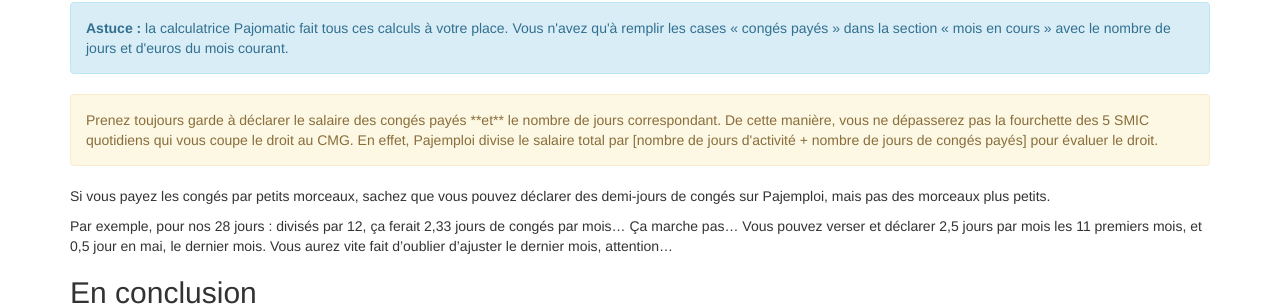
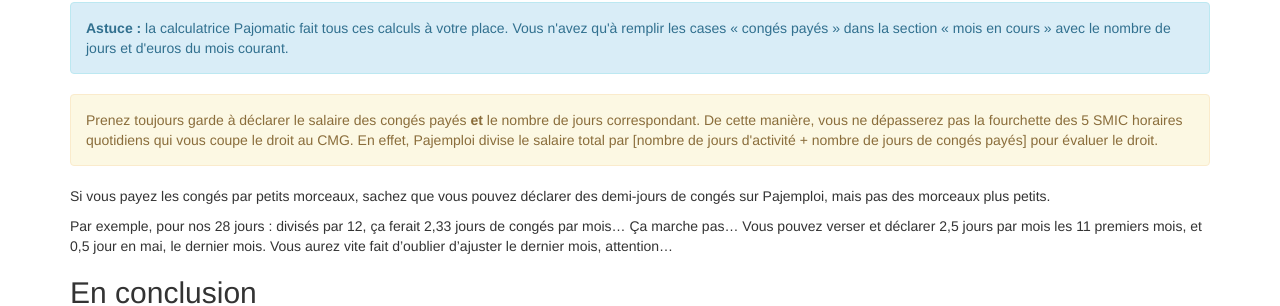
Before and after one commit to tut-tuuut/pajomatic, a Jekyll site: the page built from _posts/2016-05-09-conges-annee-incomplete.md, in a window 1280 px wide and 900 px high, scrolled down 2184 px. Shown: the part 446-752 px from the top of the window. Built offline with Jekyll 4.4.1, drawn with Linux system fonts in a browser that asks for light colours.

Commit message:
better better

```diff
--- a/_posts/2016-05-09-conges-annee-incomplete.md
+++ b/_posts/2016-05-09-conges-annee-incomplete.md
@@ -122,7 +122,7 @@ Si vous payez les congés en une fois, la déclaration se passe ainsi sur Pajemp
   <strong>Astuce :</strong> la calculatrice Pajomatic fait tous ces calculs à votre place. Vous n'avez qu'à remplir les cases « congés payés » dans la section « mois en cours » avec le nombre de jours et d'euros du mois courant.
 </p>
 
-<p class="alert alert-warning">Prenez toujours garde à déclarer le salaire des congés payés **et** le nombre de jours correspondant. De cette manière, vous ne dépasserez pas la fourchette des 5 SMIC quotidiens qui vous coupe le droit au CMG. En effet, Pajemploi divise le salaire total par [nombre de jours d'activité + nombre de jours de congés payés] pour évaluer le droit.
+<p class="alert alert-warning">Prenez toujours garde à déclarer le salaire des congés payés <strong>et</strong> le nombre de jours correspondant. De cette manière, vous ne dépasserez pas la fourchette des 5 SMIC horaires quotidiens qui vous coupe le droit au CMG. En effet, Pajemploi divise le salaire total par [nombre de jours d'activité + nombre de jours de congés payés] pour évaluer le droit.
 </p>
 
 Si vous payez les congés par petits morceaux, sachez que vous pouvez déclarer des demi-jours de congés sur Pajemploi, mais pas des morceaux plus petits.
```
